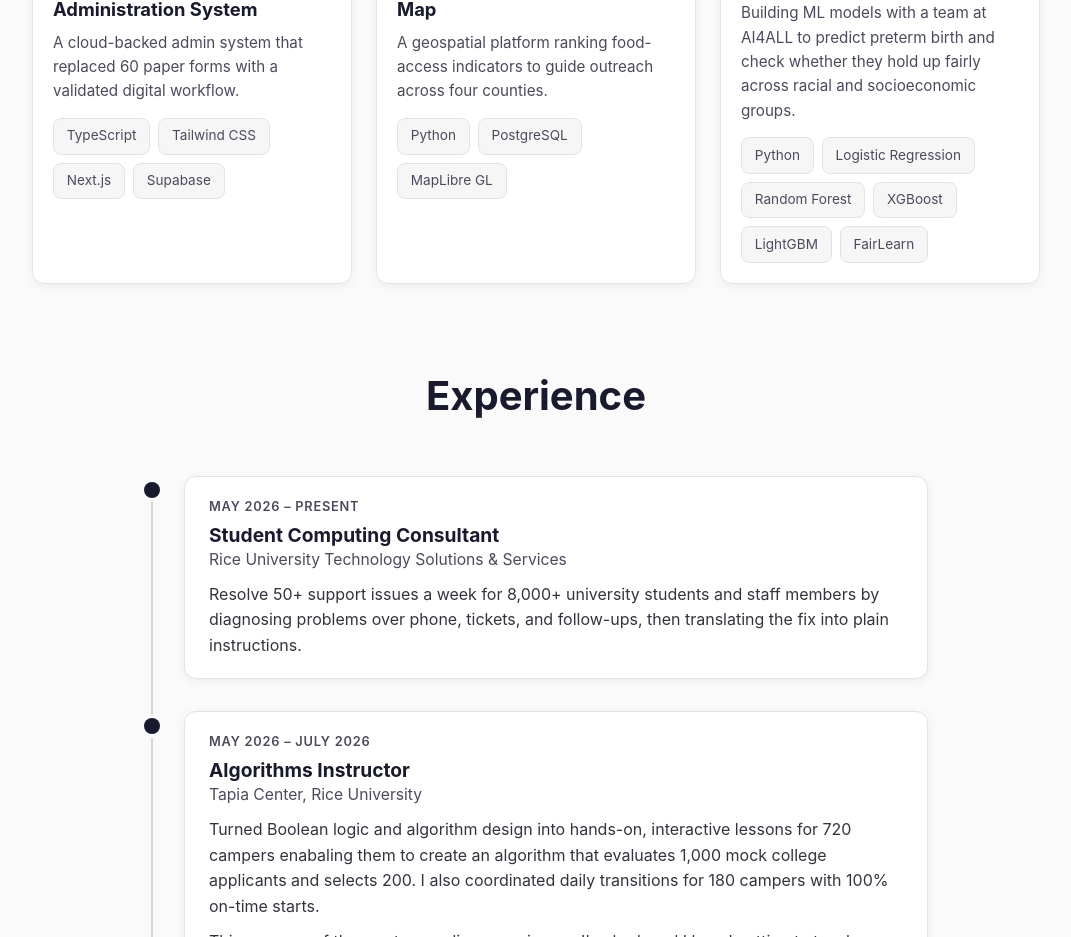
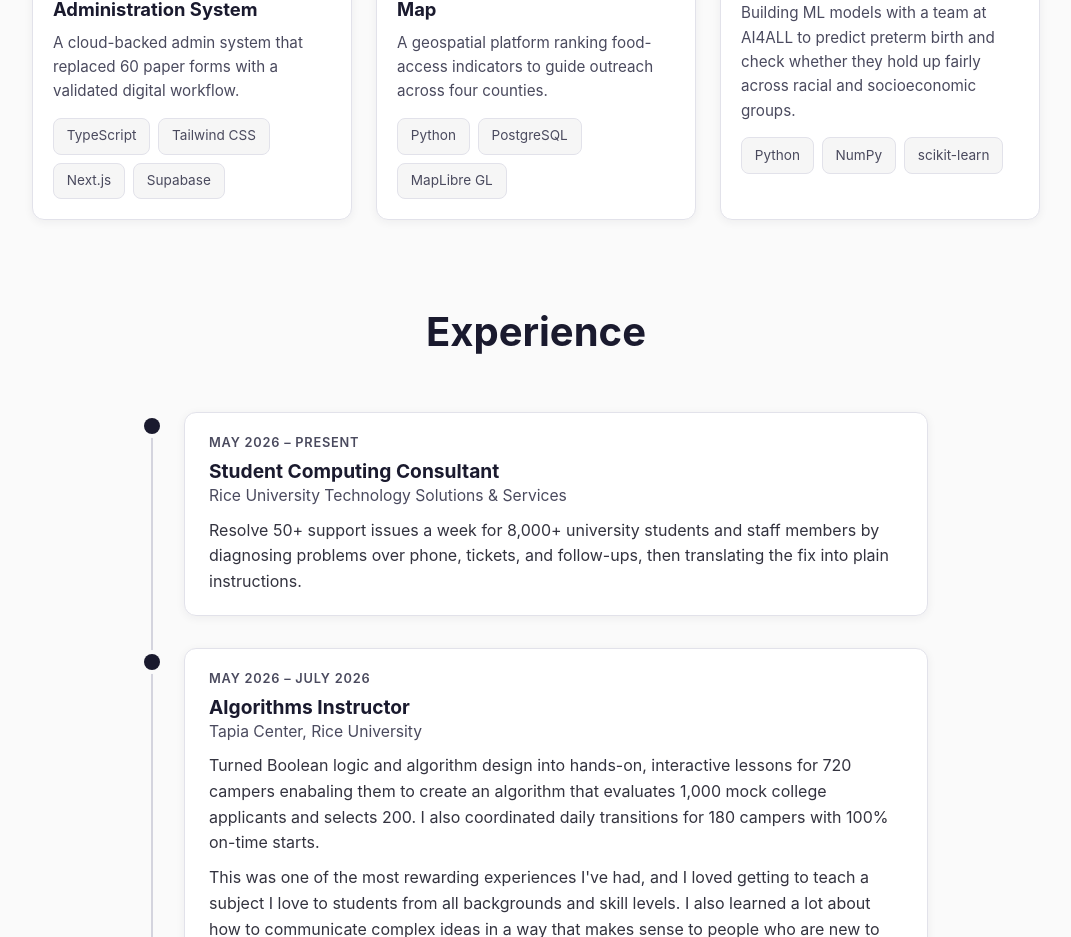
Before and after one commit to nrodriguezmendoza/personal-website, a Next.js app: page / in a window 1280 px wide. Shown: the part 1720-2657 px from the top of the page, without its empty margins (104-1175 px from the left). Built offline with nearby package versions, Linux system fonts and the light colour scheme.

Commit message:
trim equibirth ai section, fix tech list

```diff
--- a/src/app/projects/data.ts
+++ b/src/app/projects/data.ts
@@ -82,7 +82,7 @@ export const PROJECTS: Project[] = [
     title: 'Equibirth AI',
     description:
       'Building ML models with a team at AI4ALL to predict preterm birth and check whether they hold up fairly across racial and socioeconomic groups.',
-    tech: ['Python', 'Logistic Regression', 'Random Forest', 'XGBoost', 'LightGBM', 'FairLearn'],
+    tech: ['Python', 'NumPy', 'scikit-learn'],
     sections: [
       {
         heading: 'The problem',
@@ -104,10 +104,6 @@ export const PROJECTS: Project[] = [
         heading: 'The team',
         body: "I'm working on this through AI4ALL alongside Bhavika Kothapalli, Parshv Patel, Shanghim Nadia Woo, Pramish Pandey, Andrew Pierre, and Bhavya Agarwal.",
       },
-      {
-        heading: "What's next",
-        body: "With the leakage checks in place and a first fairness audit done, we're now digging into where those fairness metrics diverge across groups and tightening the models up on the valid, pre-delivery-only feature set. More findings coming soon as the project moves along.",
-      },
     ],
   },
 ]
```
